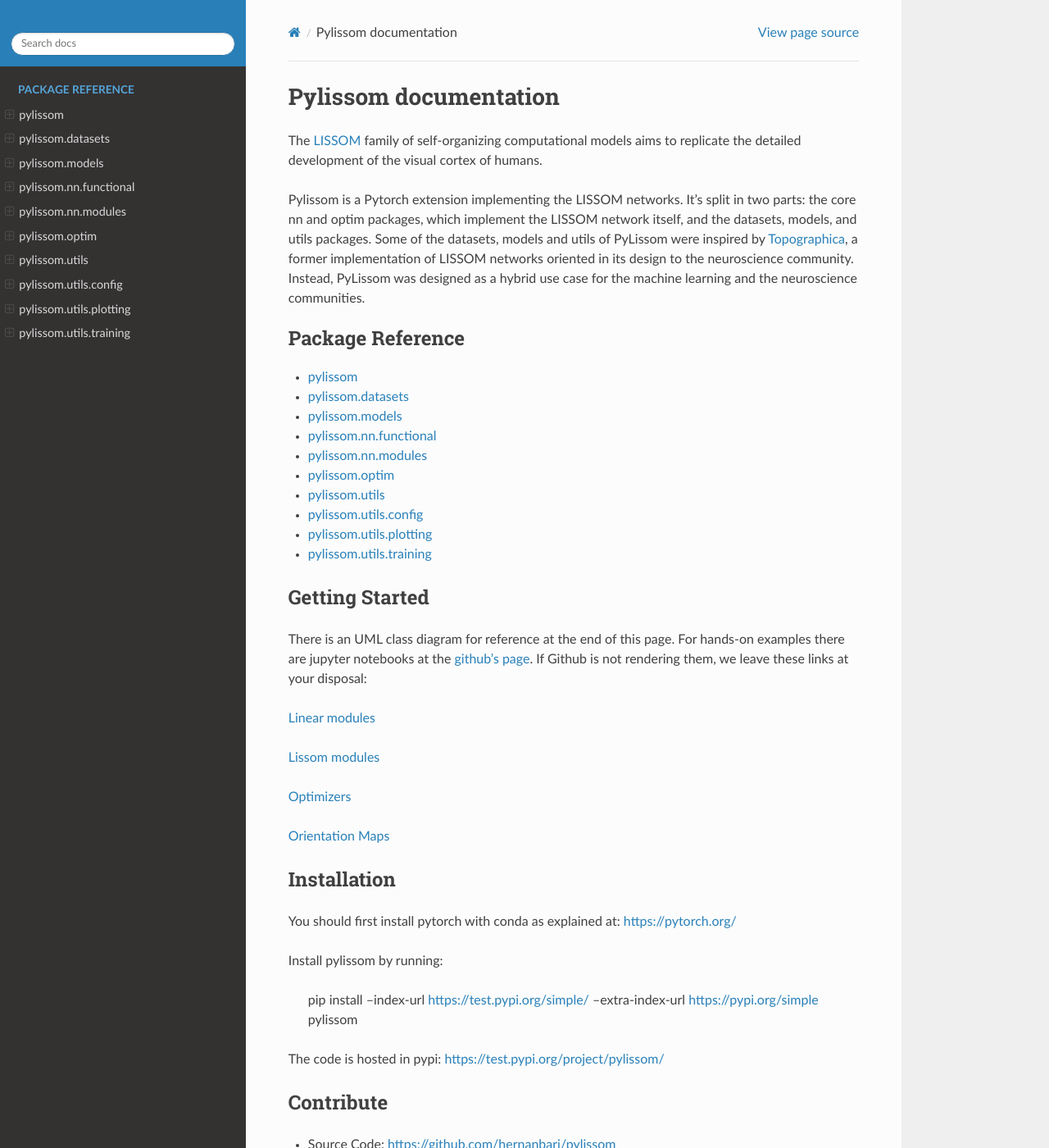
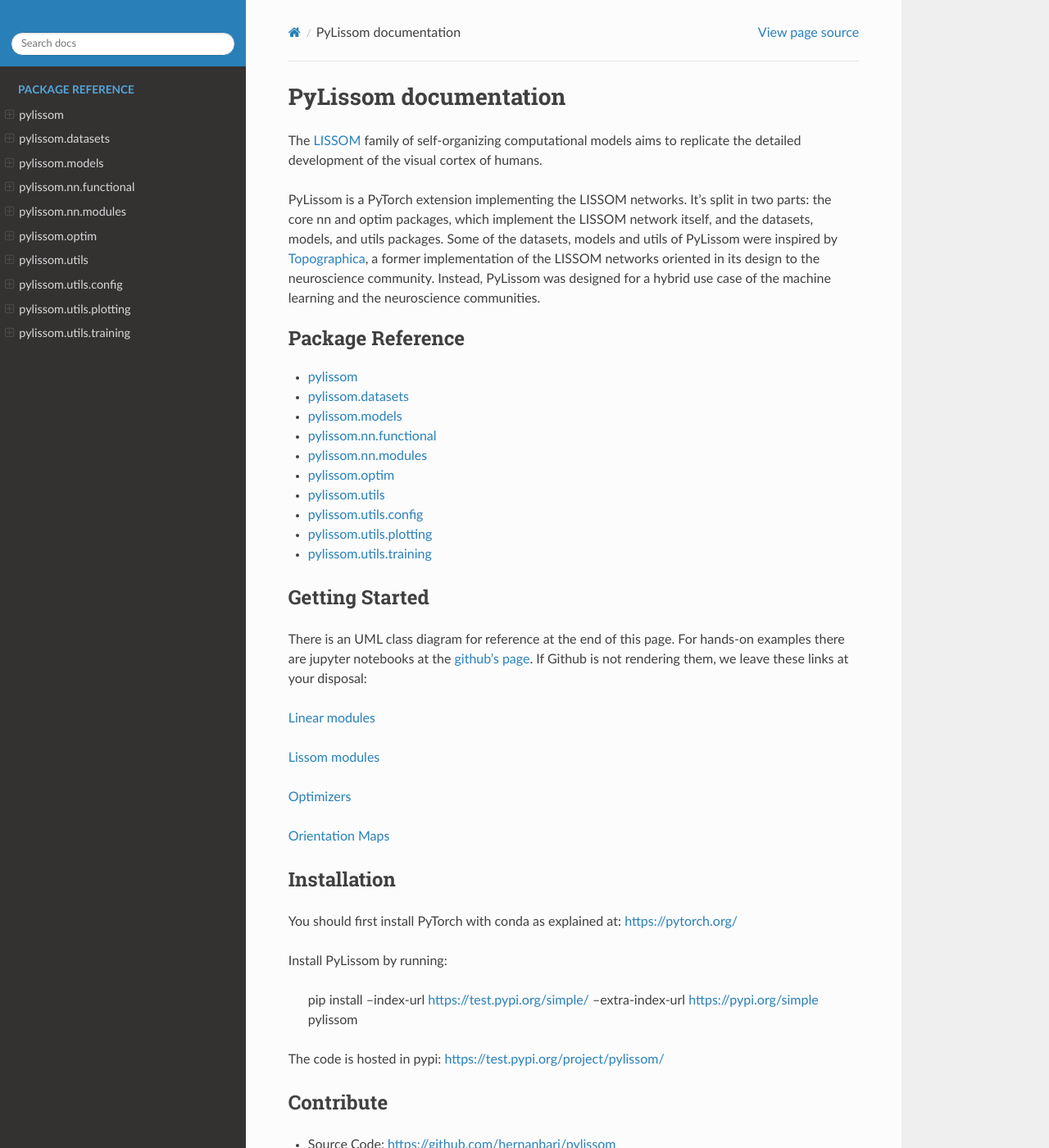
Before and after one commit to hernanbari/pylissom, a Sphinx documentation site: the page built from docs/index.rst, in a window 1280 px wide and 1400 px high. Shown: the whole window at 82% size. Built offline with Sphinx 7.4.7 and the Read the Docs theme 2.0.0, drawn with Linux system fonts in a browser that asks for light colours.

Commit message:
Correct misspellings

```diff
--- a/docs/index.rst
+++ b/docs/index.rst
@@ -3,12 +3,12 @@
    You can adapt this file completely to your liking, but it should at least
    contain the root `toctree` directive.
 
-Pylissom documentation
+PyLissom documentation
 ======================
 
 The `LISSOM <http://homepages.inf.ed.ac.uk/jbednar/rflissom_small.html>`_ family of self-organizing computational models aims to replicate the detailed development of the visual cortex of humans.
 
-Pylissom is a Pytorch extension implementing the LISSOM networks. It's split in two parts: the core nn and optim packages, which implement the LISSOM network itself, and the datasets, models, and utils packages. Some of the datasets, models and utils of PyLissom were inspired by `Topographica <http://ioam.github.io/topographica/index.html>`_, a former implementation of LISSOM networks oriented in its design to the neuroscience community. Instead, PyLissom was designed as a hybrid use case for the machine learning and the neuroscience communities.
+PyLissom is a PyTorch extension implementing the LISSOM networks. It's split in two parts: the core nn and optim packages, which implement the LISSOM network itself, and the datasets, models, and utils packages. Some of the datasets, models and utils of PyLissom were inspired by `Topographica <http://ioam.github.io/topographica/index.html>`_, a former implementation of the LISSOM networks oriented in its design to the neuroscience community. Instead, PyLissom was designed for a hybrid use case of the machine learning and the neuroscience communities.
 
 
 
@@ -44,9 +44,9 @@
 Installation
 ------------
 
-You should first install pytorch with conda as explained at: https://pytorch.org/
+You should first install PyTorch with conda as explained at: https://pytorch.org/
 
-Install pylissom by running:
+Install PyLissom by running:
 
     pip install --index-url https://test.pypi.org/simple/ --extra-index-url https://pypi.org/simple pylissom
 
```
